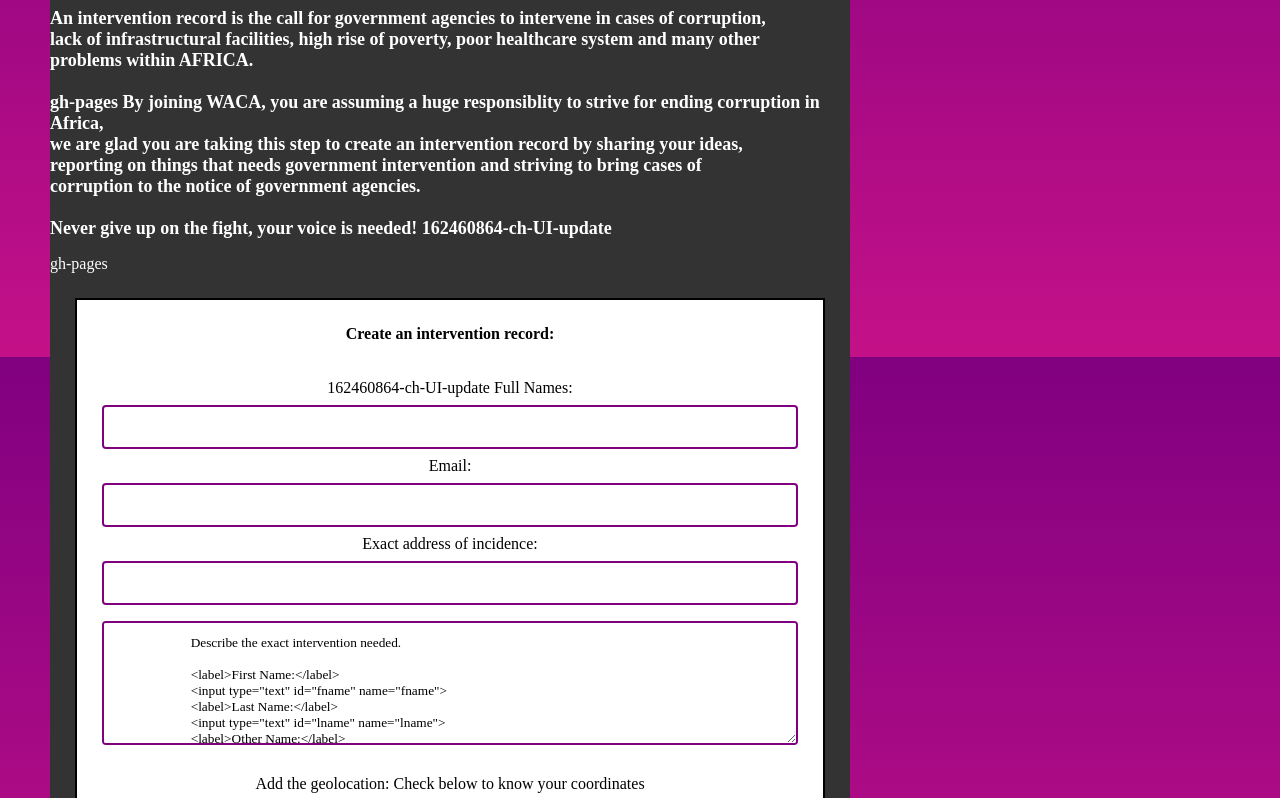
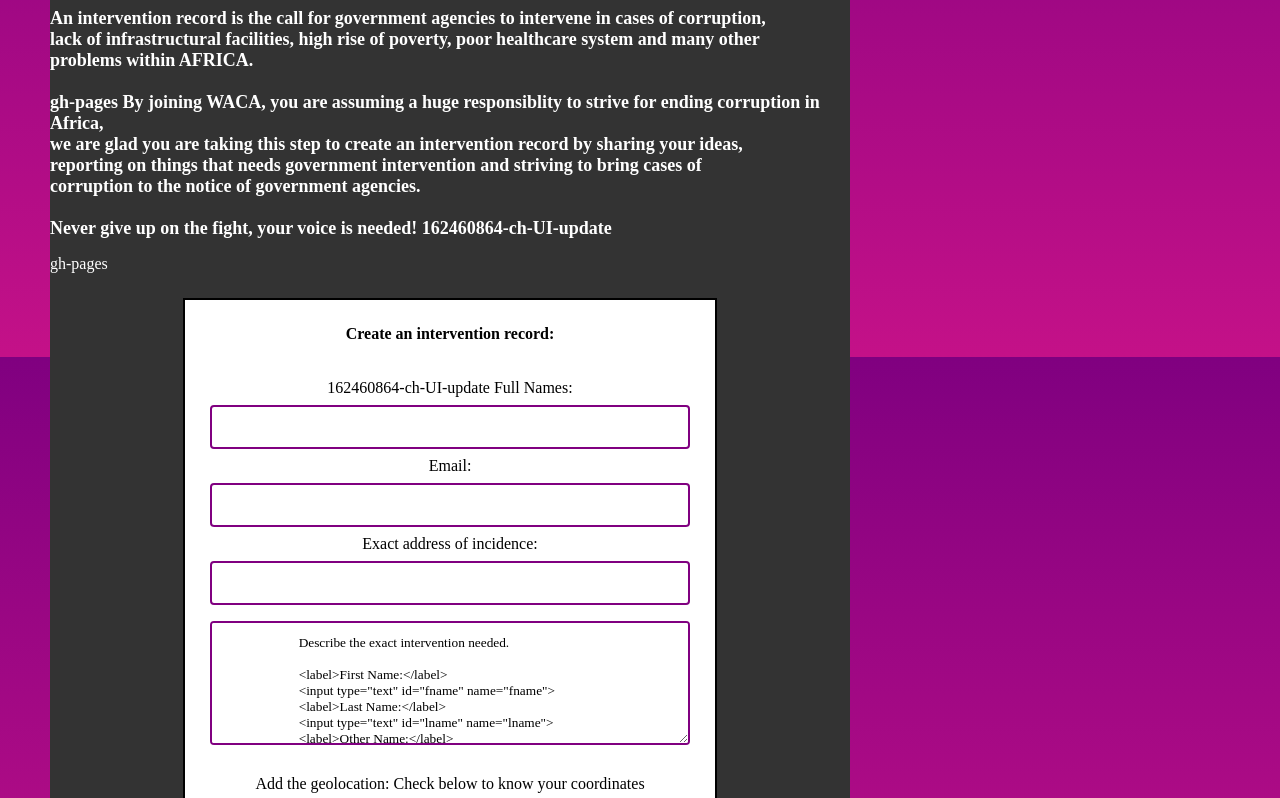
Before and after one commit to codeliezel/ireporter-Backend, a plain HTML site: page intervention.html in a window 1280 px wide. Shown: the part 999-1797 px from the top of the page. Drawn offline with Linux system fonts and the light colour scheme; files that its build step writes are made by us from their sources; files whose address does not match are found by name; a web font is replaced by a local one.

Commit message:
chore(intervention): update InterventionPage
- remove conflict marker

[Finishes #162460864]

```diff
--- a/intervention.css
+++ b/intervention.css
@@ -96,7 +96,6 @@
 
 .div {
   background-color: white;
- 162460864-ch-UI-update
   width: 60vh;
   padding: 25px;
   margin: 25px;
```
